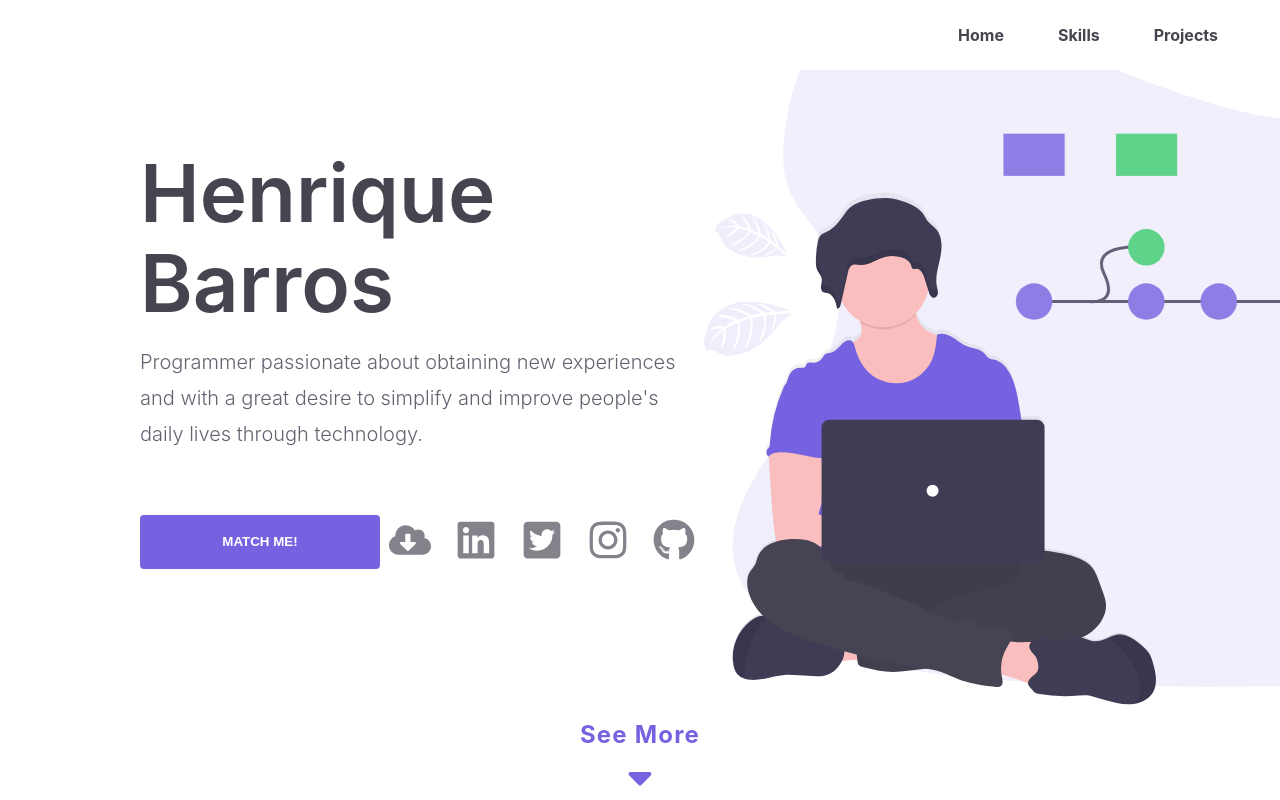
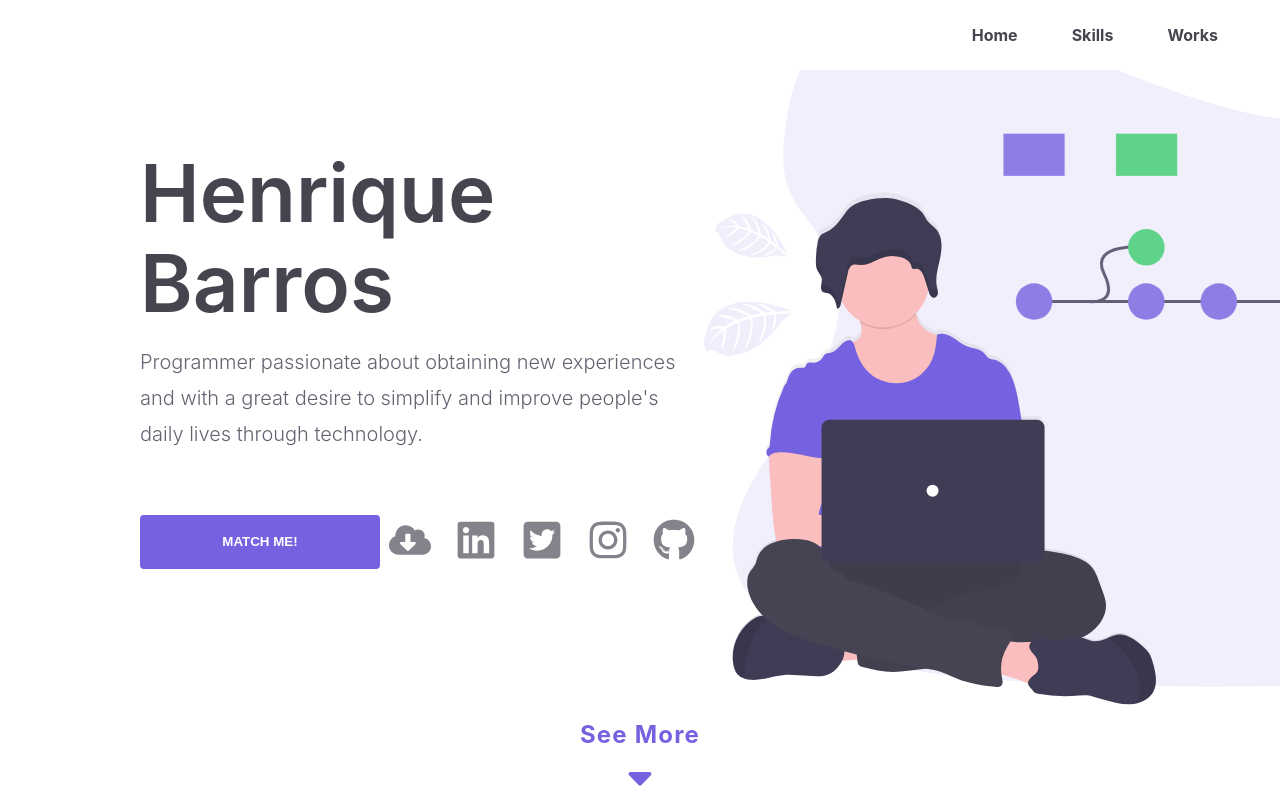
Before and after one commit to henriquebarrosx/Portfolio, a Next.js app: page / in a window 1280 px wide. Shown: the top 800 px of the page. Built offline with nearby package versions, Linux system fonts and the light colour scheme.

Commit message:
Fix list item key

```diff
--- a/components/NavBar/index.js
+++ b/components/NavBar/index.js
@@ -21,7 +21,7 @@ function NavBar({ isScreenTop }) {
             link: "#skills",
         },
         {
-            label: "Projects",
+            label: "Works",
             link: "#projects",
         },
     ];
--- a/components/Skills/index.js
+++ b/components/Skills/index.js
@@ -17,7 +17,7 @@ function Tecnologies() {
 		<WorkContainer>
 			{techs.map(({ label, icon: Icon, color}) => {
 					return (
-						<TechContainer>
+						<TechContainer key={label}>
 							<Icon size={64} color={color} />
 							<TechLabel>{label}</TechLabel>
 						</TechContainer>
```
